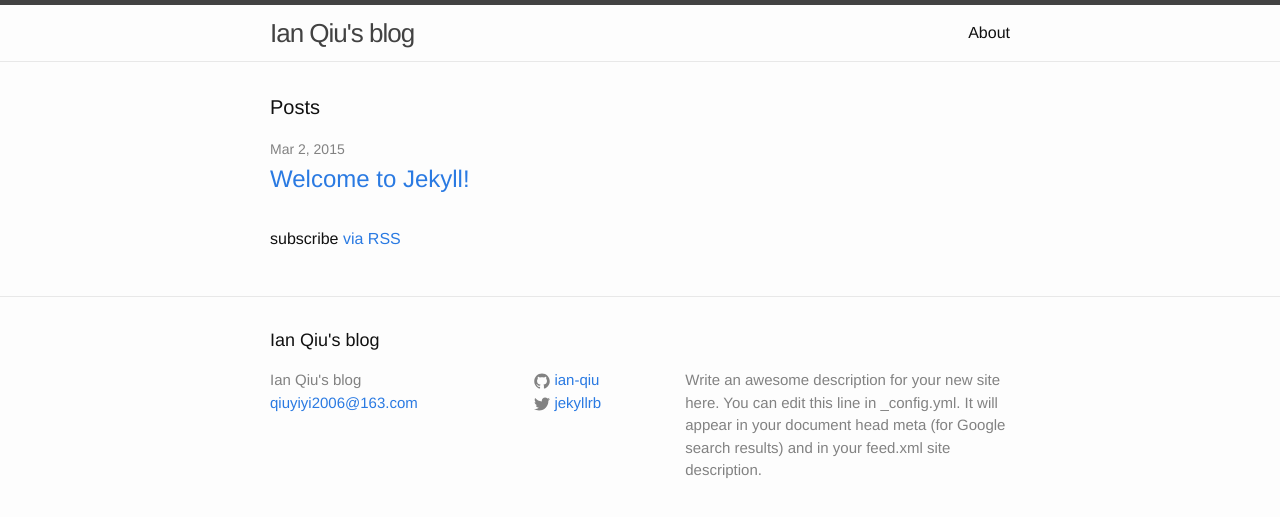
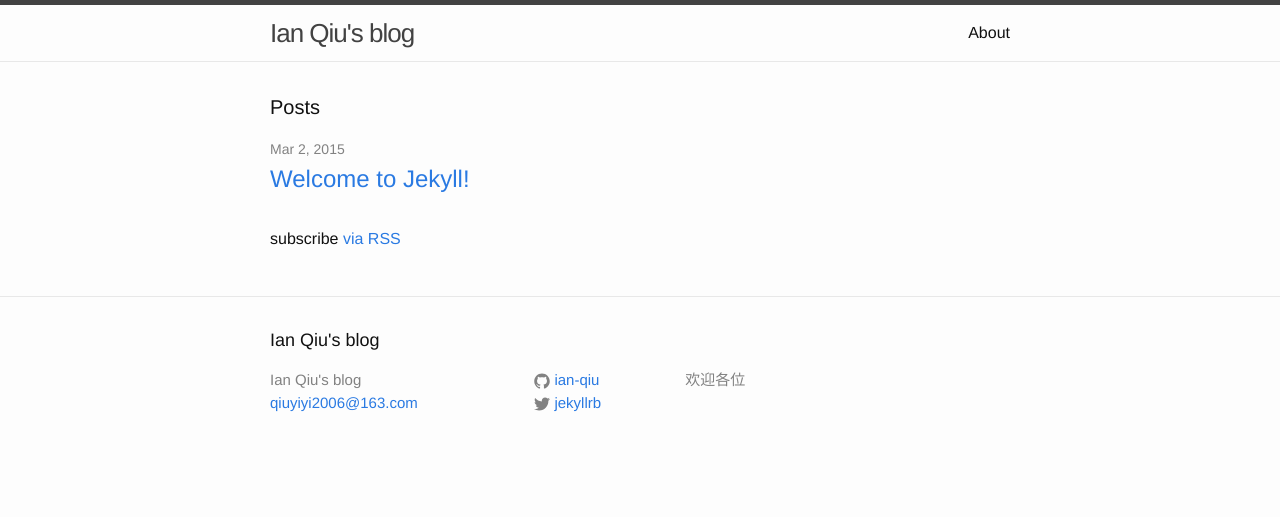
Before and after one commit to ian-qiu/ian-qiu.github.io, a Jekyll site: the page built from index.html, in a window 1280 px wide. Shown: the top 517 px of the page. Built offline with Jekyll 4.4.1, drawn with Linux system fonts in a browser that asks for light colours.

Commit message:
change desc

```diff
--- a/_config.yml
+++ b/_config.yml
@@ -2,9 +2,7 @@
 title: "Ian Qiu's blog"
 email: qiuyiyi2006@163.com
 description: > # this means to ignore newlines until "baseurl:"
-  Write an awesome description for your new site here. You can edit this
-  line in _config.yml. It will appear in your document head meta (for
-  Google search results) and in your feed.xml site description.
+  欢迎各位
 baseurl: "" # the subpath of your site, e.g. /blog/
 url: "http://yourdomain.com" # the base hostname & protocol for your site
 twitter_username: jekyllrb
```
